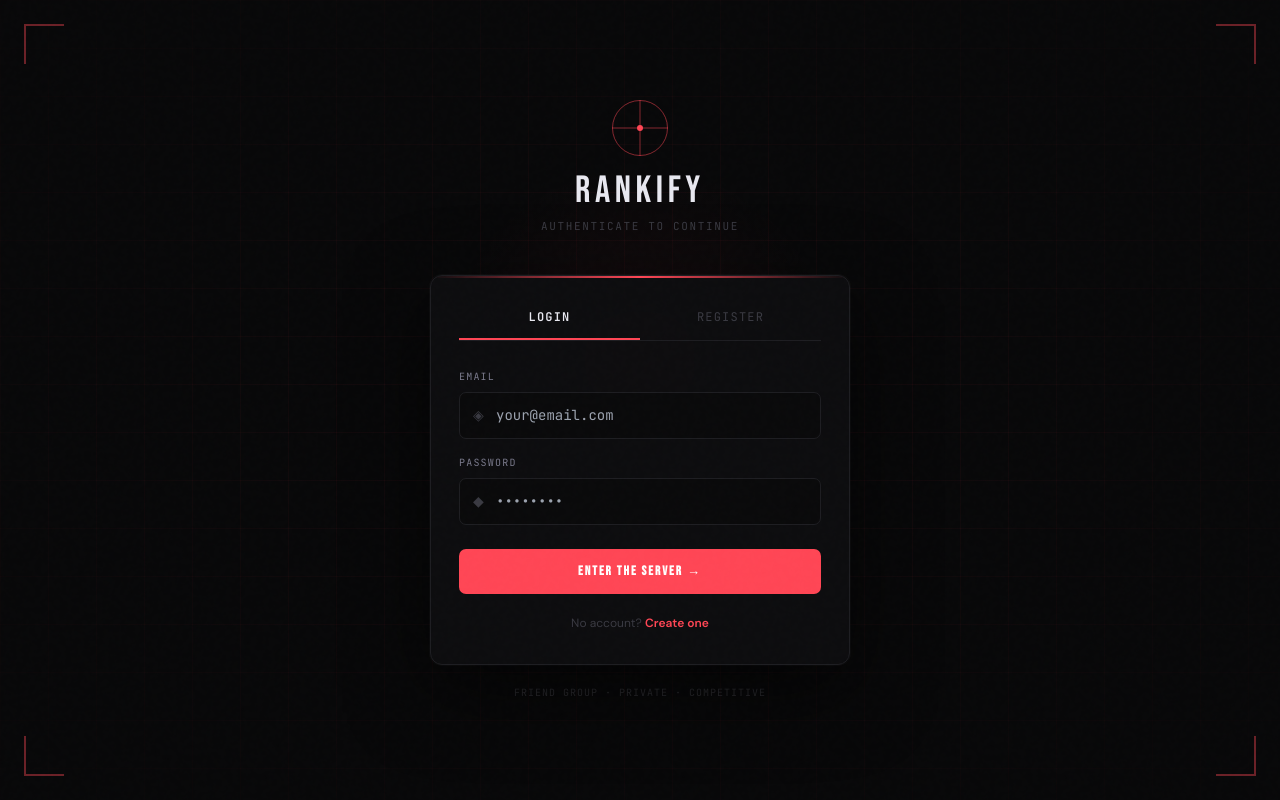
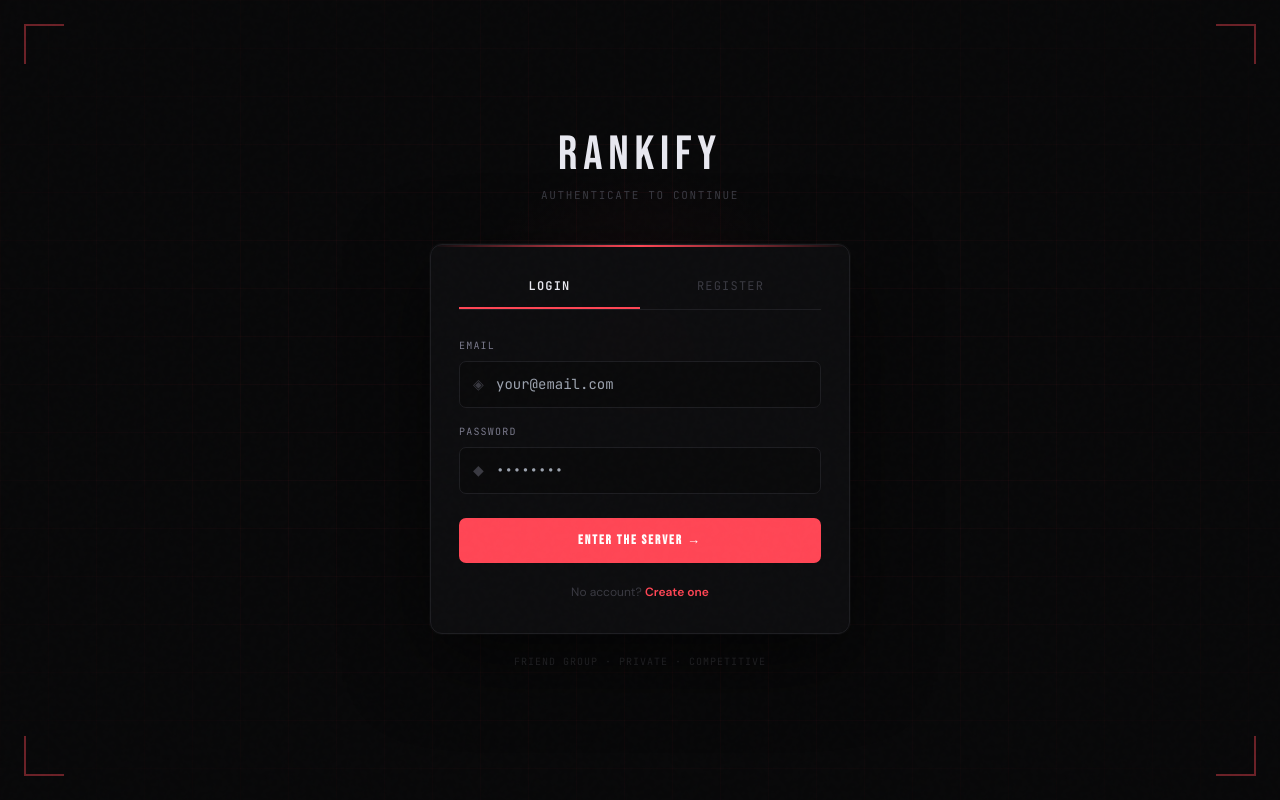
Before and after one commit to anusnisarr/Player-Rank-Leaderboard, a Next.js app in the folder frontend/: page /login in a window 1280 px wide. Built offline with nearby package versions, Linux system fonts and the light colour scheme.

Commit message:
style: update logo font size for improved visibility on login page

```diff
--- a/frontend/app/(auth)/login/page.js
+++ b/frontend/app/(auth)/login/page.js
@@ -77,16 +77,9 @@ export default function LoginPage() {
 
         {/* Logo / Brand */}
         <div style={{ textAlign: "center", marginBottom: 40 }}>
-          {/* Crosshair icon */}
-          <div style={{ position: "relative", width: 56, height: 56, margin: "0 auto 16px" }}>
-            <div style={{ position: "absolute", inset: 0, border: "1.5px solid rgba(255,70,85,0.5)", borderRadius: "50%" }} />
-            <div style={{ position: "absolute", top: "50%", left: 0, right: 0, height: 1, background: "rgba(255,70,85,0.5)", transform: "translateY(-50%)" }} />
-            <div style={{ position: "absolute", left: "50%", top: 0, bottom: 0, width: 1, background: "rgba(255,70,85,0.5)", transform: "translateX(-50%)" }} />
-            <div style={{ position: "absolute", top: "50%", left: "50%", width: 6, height: 6, borderRadius: "50%", background: "#FF4655", transform: "translate(-50%, -50%)" }} />
-          </div>
           <h1 style={{
             fontFamily: "'Bebas Neue', cursive",
-            fontSize: "clamp(28px, 6vw, 38px)",
+            fontSize: "clamp(28px, 6vw, 48px)",
             letterSpacing: "0.12em", color: "#E8E8F0", lineHeight: 1, margin: 0,
           }}>
            RANKIFY
```
